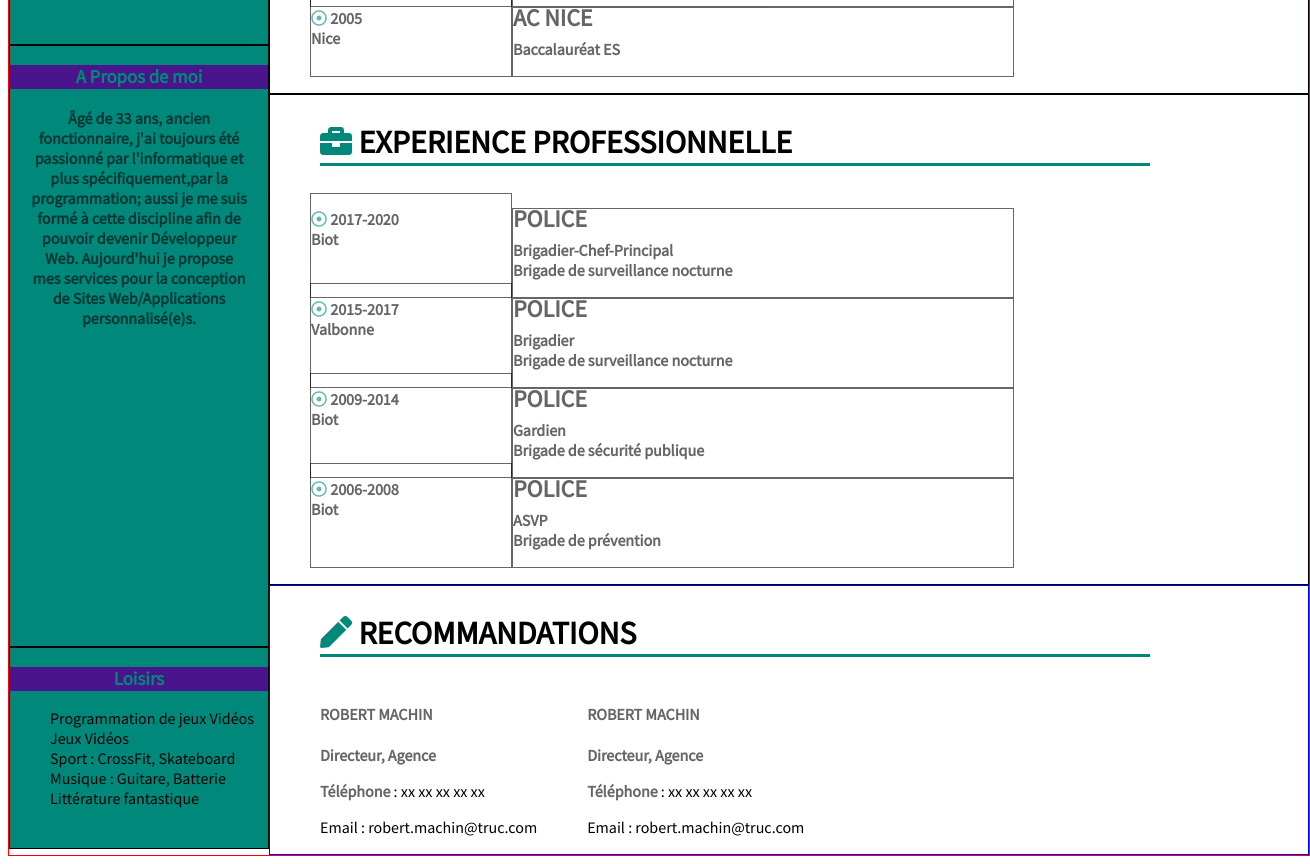
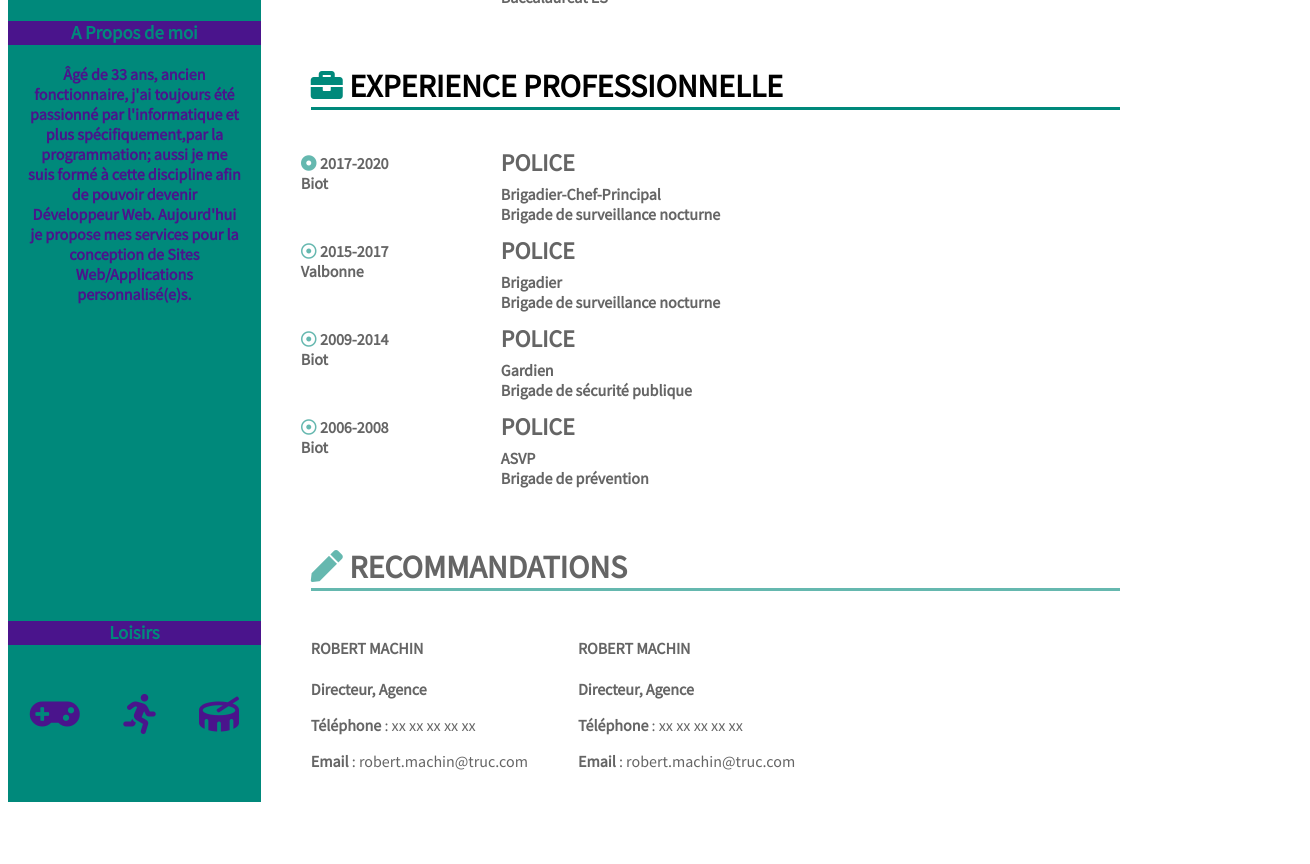
Before and after one commit to Neminounet/neminounet.github.io, a plain HTML site: page index.html in a window 1280 px wide. Shown: the part 748-1612 px from the top of the page, 1310 px wide, since content can reach past the window. After the commit the page ends 1550 px from the top, so only its background shows below. Drawn offline with Linux system fonts and the light colour scheme.

Commit message:
Création des loisirs; retrait des border

```diff
--- a/index.html
+++ b/index.html
@@ -11,7 +11,7 @@
 		<div id="contenu">
 			<header>
 					<div id="imgPres">
-						<p><a href="images/Puck.png"><img src="images/rs-puck.png" alt="Image mini du Puck" title="Ma Photo"/"></a></p>
+						<p><a href="images/Puck.png"><img src="images/rs-puck.png" alt="Image mini du Puck" title="Ma Photo"/></a></p>
 					</div>
 					<div id="nomJob">
 						<h1><span class="nomBold">TRANOUEZ</span> <span class="nomNormal">YANNICK</span></h1>
@@ -49,13 +49,11 @@
 				</div>
 				<div id="loisirs">
 					<h3>Loisirs</h3>
-					<ul>
-						<li>Programmation de jeux Vidéos</li>
-						<li>Jeux Vidéos</li>
-						<li>Sport : CrossFit, Skateboard</li>
-						<li>Musique : Guitare, Batterie</li>
-						<li>Littérature fantastique</li>
-					</ul>
+					<div class="loisirsDispo">
+						<div class="logo"><i class="fas fa-gamepad"></i></div>
+						<div class="logo"><i class="fas fa-running"></i></div>
+						<div class="logo"><i class="fas fa-drum"></i></div>
+					</div>
 				</div>
 			</aside>
 
@@ -64,7 +62,7 @@
 					<h2><i class="fas fa-graduation-cap"></i> FORMATIONS</h2>
 					<ul>
 						<li>
-							<div class="date"><p><i class="far fa-dot-circle"></i> 2020-(En Cours)<br>Formation à distance</p></div>
+							<div class="date"><p><i class="fas fa-dot-circle"></i> 2020-(En Cours)<br>Formation à distance</p></div>
 							<div class="job"><h4>OPENCLASSROOMS</h4><p>Développeur Web</p></div>
 						</li>
 						<li>
@@ -94,7 +92,7 @@
 					<h2><i class="fas fa-briefcase"></i> EXPERIENCE PROFESSIONNELLE</h2>
 					<ul>
 						<li>
-							<div class="date"><p><i class="far fa-dot-circle"></i> 2017-2020 <br> Biot</p></div>
+							<div class="date"><p><i class="fas fa-dot-circle"></i> 2017-2020 <br> Biot</p></div>
 							<div class="job"><h4>POLICE</h4><p>Brigadier-Chef-Principal<br>Brigade de surveillance nocturne</p></div>
 						</li>
 						<li>
@@ -117,13 +115,13 @@
 							<h4>ROBERT MACHIN</h4>
 							<p><span class="idForm">Directeur, Agence</span></p>
 							<p><span class="idForm">Téléphone</span> : xx xx xx xx xx</p>
-							<p>Email : robert.machin@truc.com</p>
+							<p><span class="idForm">Email</span> : robert.machin@truc.com</p>
 						</div>
 						<div class="recoId">
 							<h4>ROBERT MACHIN</h4>
 							<p><span class="idForm">Directeur, Agence</span></p>
 							<p><span class="idForm">Téléphone</span> : xx xx xx xx xx</p>
-							<p>Email : robert.machin@truc.com</p>
+							<p><span class="idForm">Email</span> : robert.machin@truc.com</p>
 						</div>
 				</article>
 			</section>
--- a/style.css
+++ b/style.css
@@ -1,6 +1,11 @@
 body
 {
 font-family: 'source_sans_proregular','source_sans_probold','source_sans_proitalic';
+}
+li
+{
+	display: flex;
+	list-style: none;
 }
 
 /*FONTS*/
@@ -30,9 +35,14 @@ font-family: 'source_sans_proregular','source_sans_probold','source_sans_proital
 {
 	color: #00897B;
 }
-.fas
+.fa-graduation-cap, .fa-briefcase , .fa-pen, .fa-dot-circle
 {
 	color: #00897B;
+}
+.fa-gamepad, .fa-running , .fa-drum
+{
+	color: #4A148C;
+	font-size: 2.5em;
 }
 /*Contenu général*/
 
@@ -40,8 +50,8 @@ font-family: 'source_sans_proregular','source_sans_probold','source_sans_proital
 {
 	display: flex;
 	flex-wrap: wrap;
-	width: 1300px;
-	border :  1px solid red;
+	width: 100%;
+	height: 100%;
 }
 
 /*HEADER*/
@@ -59,8 +69,8 @@ header
 }
 #imgPres img
 {
-	width : 200px;
-	height: 150px;
+	width: 60%;
+	height: 60%;
 	margin: 50px;
 	border-radius: 90px/90px;
 }
@@ -69,7 +79,6 @@ header
 	display: flex;
 	flex-direction: column;
 	width: 80%;
-	border: 1px solid black;
 	order: 2;
 }
 #nomJob h1
@@ -98,44 +107,62 @@ header
 {
  border-bottom: 3px solid #00897B;
 }
+
 /*ASIDE*/
+
 aside
 {
+	display: flex;
+	flex-direction: column;
 	width: 20%;
 	order: 3;
+}
+h3
+{
+	text-align: center;
+	background-color: #4A148C;
+	color: #00897B;
 }
 #contact
 {
 	height: 500px;
-	border: 1px solid black;
 	background-color: #00897B;
 }
 .contactLine
 {
 	font-weight: bold;
-	opacity: 0.6;
+	color: #4A148C;
 }
 #aPropos
 {
+	/*margin-top: -15px;*/
 	height: 600px;
-	border: 1px solid black;
 	background-color: #00897B;
 }
 .aProposText
 {
 	text-align: center;
 	font-weight: bold;
-	opacity: 0.6;
+	color: #4A148C;
 	margin : 20px;
 }
 #loisirs
 {
 	height: 200px;
-	border: 1px solid black;
 	background-color: #00897B;
+}
+.loisirsDispo
+{
+	display: flex;
+	justify-content: space-around;
+}
+.logo
+{
+	margin-top: 30px;
 }
 
 /* FORMATIONS EXPE PRO */
+
 #formaExPro
 {
 	width: 80%;
@@ -145,13 +172,11 @@ aside
 {
 	display: flex;
 	flex-wrap: wrap;
-	border: 1px solid black;
 }
 #exPro
 {
 	display: flex;
 	flex-wrap: wrap;
-	border: 1px solid black;
 }
 article h2
 {
@@ -162,7 +187,6 @@ article h2
 }
 .date
 {
-	border: 1px solid black;
 	width: 200px;
 	opacity: 0.6;
 	font-weight: bold;
@@ -170,23 +194,10 @@ article h2
 }
 .job
 {
-	border: 1px solid black;
 	width: 500px;
 	text-align: left;
 	opacity: 0.6;
 	font-weight: bold;
-}
-li
-{
-	display: flex;
-	list-style: none;
-
-}
-h3
-{
-	text-align: center;
-	background-color: #4A148C;
-	color: #00897B;
 }
 li h4
 {
@@ -194,23 +205,20 @@ li h4
 	margin-bottom: -10px;
 	margin-top: -5px;
 }
+
 /*RECOMMANDATIONS*/
+
 #reco
 {
 display: flex;
 flex-wrap: wrap;
-border: 1px solid blue;
+opacity: 0.6;
 }
 .recoId
 {
 	margin-left: 50px;
 }
-.recoId h4
-{
-	opacity: 0.6;
-}
 .idForm
 {
 	font-weight: bold;
-	opacity: 0.6;
 }
```
